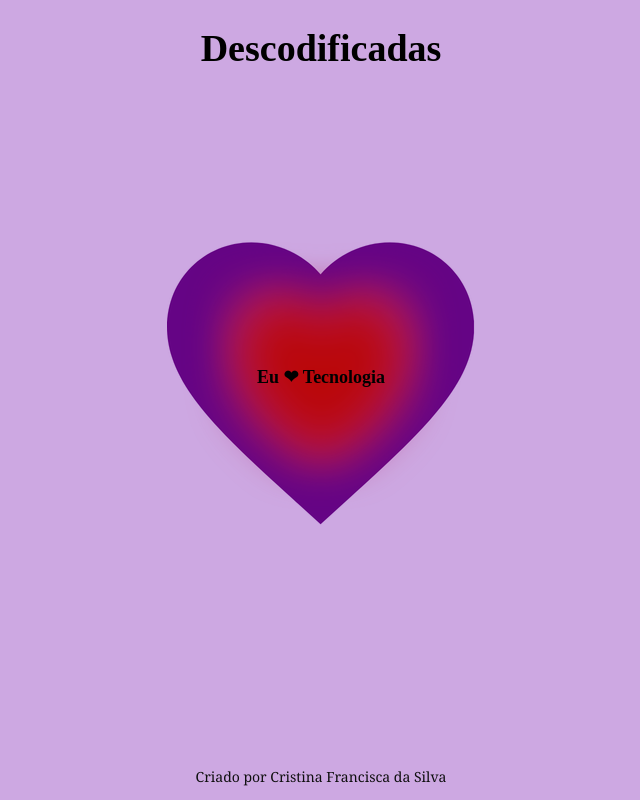
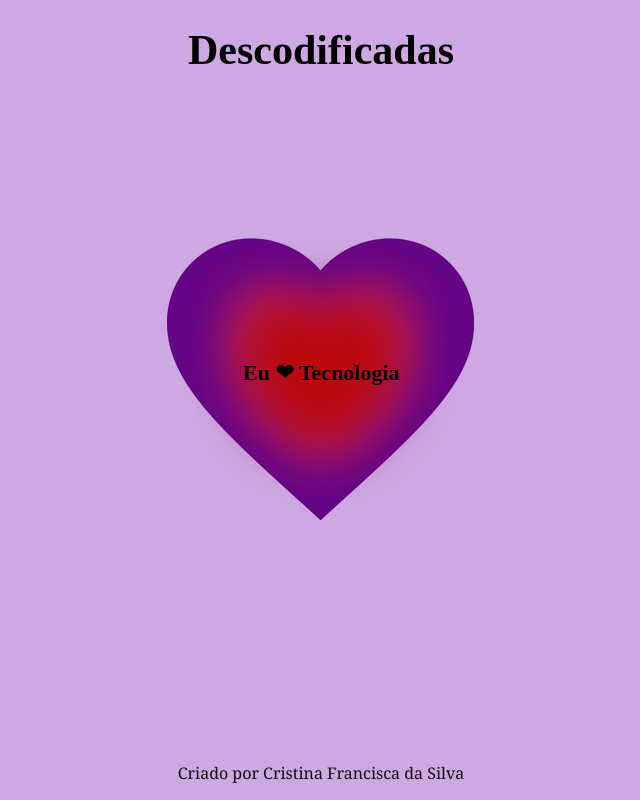
Before and after one commit to Cristina-Silva15/animado, a plain HTML site: page index.html in a window 1280 px wide. Shown: the whole page, without its empty margins (319-959 px from the left). Drawn offline with Linux system fonts and the light colour scheme.

Commit message:
ajuste nas fontes

```diff
--- a/style.css
+++ b/style.css
@@ -17,14 +17,14 @@ h1{
   top: 0;
   width: 100%;
   text-align: center;
-  font-size: 38px;
+  font-size: 42px;
   margin-top: 2%;
 }
 
 .texto{
   position: absolute;
   text-align: center; /*  centralizar o texto horizontalmente */
-  font-size: 18px;
+  font-size: 22px;
   font-weight: bolder;
   display: flex;
   flex-direction: column;
@@ -73,6 +73,6 @@ footer{
   color: rgb(15, 15, 15); /* Cor do texto */
   text-align: center;
   padding: 1em;
-  font-size: 14px;
+  font-size: 16px;
   font-family: Cambria, Cochin, Georgia, Times, 'Times New Roman', serif;
   }
```
